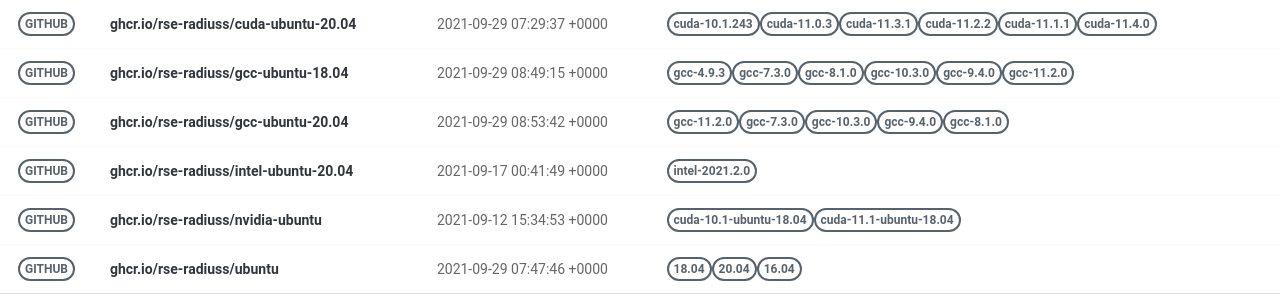
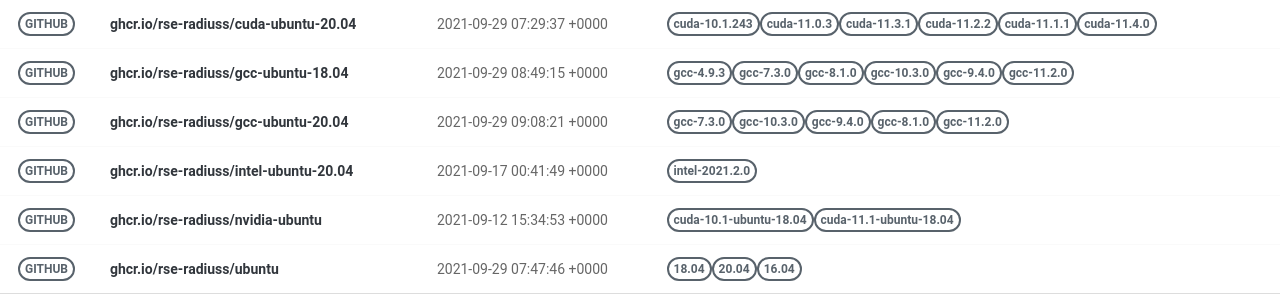
Before and after one commit to rse-ops/docker-images, a Jekyll site: the page built from pages/index.md, in a window 1280 px wide. Shown: the part 228-528 px from the top of the page. Built offline with Jekyll 4.4.1, drawn with Linux system fonts in a browser that asks for light colours; nearby versions of some CDN libraries.

Commit message:
Automated push to update library 2021-09-29

```diff
--- a/_library/ghcr.io-rse-radiuss-gcc-ubuntu-20.04.md
+++ b/_library/ghcr.io-rse-radiuss-gcc-ubuntu-20.04.md
@@ -1,14 +1,11 @@
 ---
 layout: container
 name: ghcr.io/rse-radiuss/gcc-ubuntu-20.04
-updated_at: 2021-09-29 08:53:42.194532
+updated_at: 2021-09-29 09:08:21.686140
 
 
 container_url: https://github.com/orgs/rse-radiuss/packages/container/package/gcc-ubuntu-20.04
 versions:
- - tag: gcc-11.2.0
-   dockerfile: https://github.com/rse-radiuss/docker-images/blob/main/ubuntu/gcc/Dockerfile
-   manifest: https://crane.ggcr.dev/manifest/ghcr.io/rse-radiuss/gcc-ubuntu-20.04:gcc-11.2.0
  - tag: gcc-7.3.0
    dockerfile: https://github.com/rse-radiuss/docker-images/blob/main/ubuntu/gcc/Dockerfile
    manifest: https://crane.ggcr.dev/manifest/ghcr.io/rse-radiuss/gcc-ubuntu-20.04:gcc-7.3.0
```
Also changed, not shown: other parts of _library/ghcr.io-rse-radiuss-gcc-ubuntu-20.04.md (+3 -0 lines).
